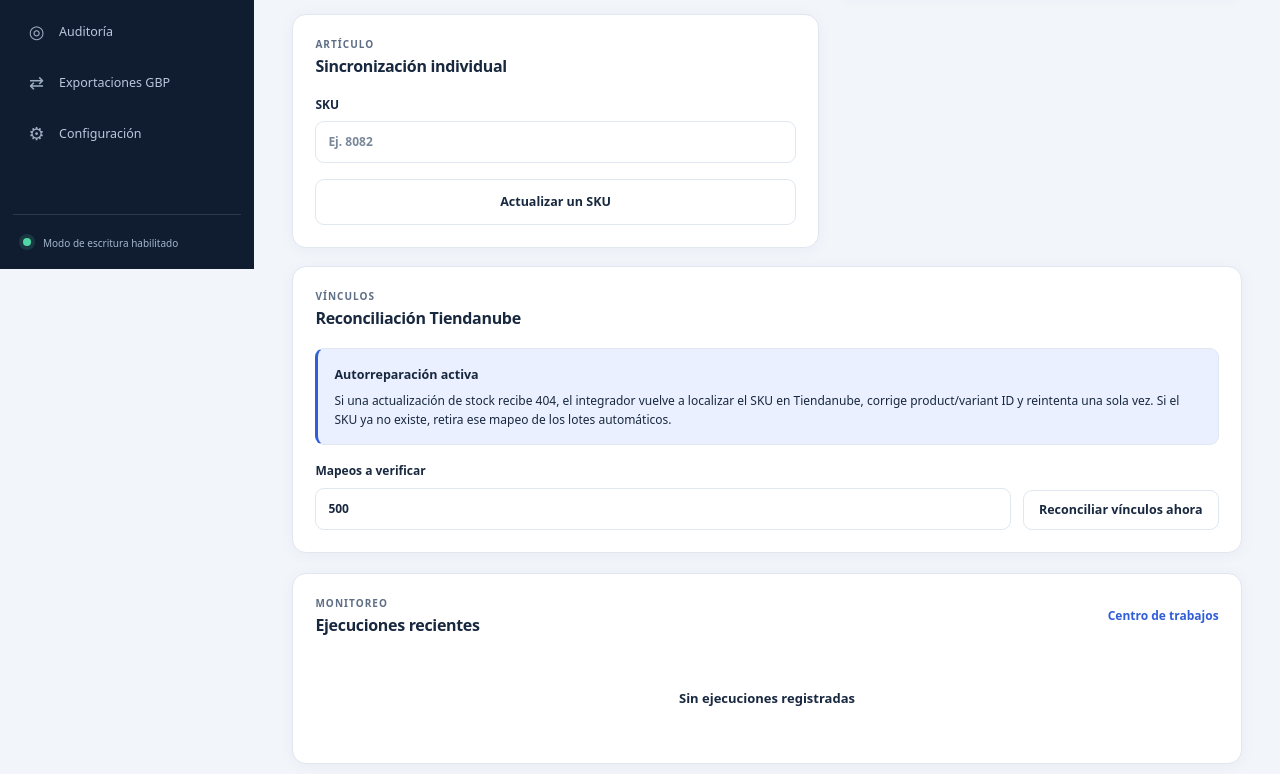
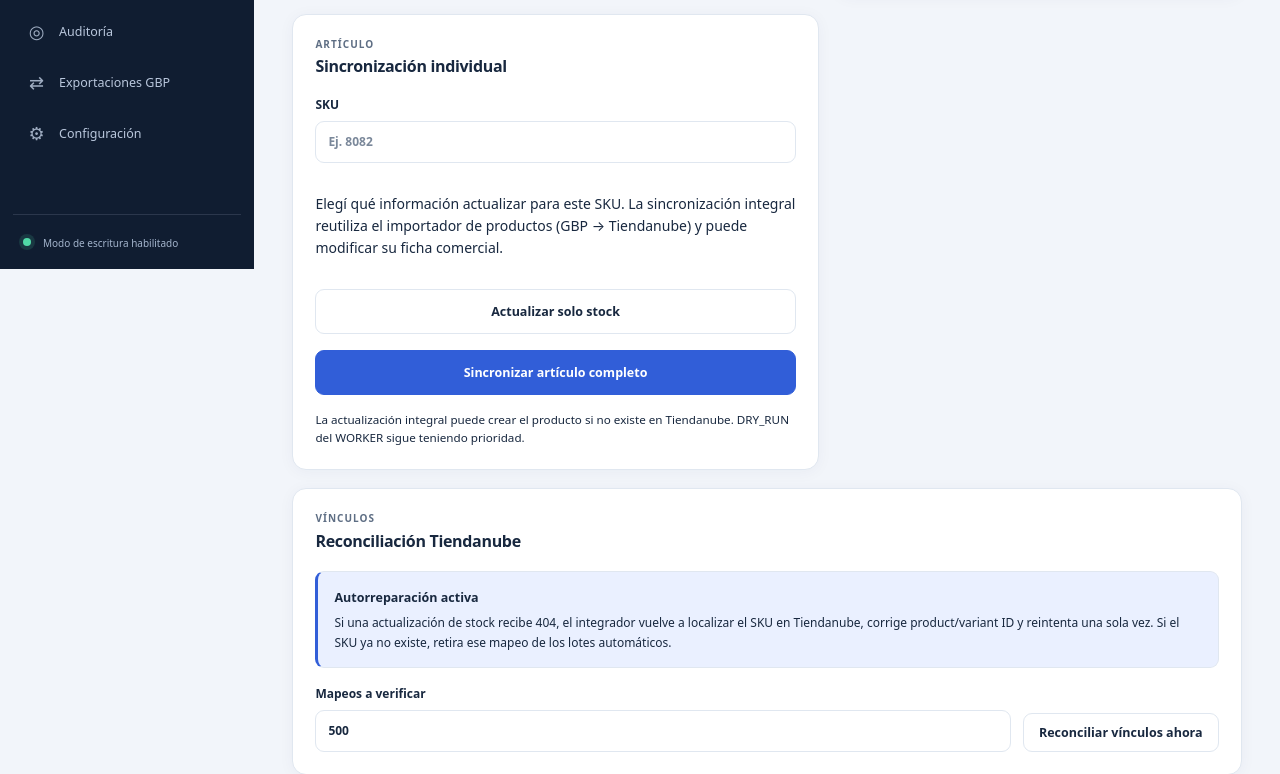
Before and after one commit to PadillaGabriel/GBP_TN_SYNC, a FastAPI app: template app/templates/enterprise/sincronizacion.html in a window 1280 px wide. Shown: the part 531-1305 px from the top of the page. Run offline with FastAPI, Linux system fonts and the light colour scheme; the template is opened without the code that fills it, so the values that code supplies are empty.

Commit message:
Sincronizacion integral

```diff
--- a/app/static/enterprise/features/jobs.js
+++ b/app/static/enterprise/features/jobs.js
@@ -142,15 +142,15 @@ async function refreshJobs({ silent = true, scheduleNext = true } = {}) {
     if (scheduleNext) scheduleNextPoll(nextDelay);
   }
 }
-function prepareFormRequest(form) {
+function prepareFormRequest(form, submitter = null) {
   const method = String(form.method || "POST").toUpperCase();
-  const url = new URL(form.action, window.location.origin);
+  const url = new URL(submitter?.formAction || form.action, window.location.origin);
   const data = new FormData(form);
   if (method === "GET") {
     for (const [key, value] of data.entries()) url.searchParams.set(key, String(value));
     return { url: url.toString(), options: { method } };
   }
-  if (form.enctype.includes("multipart/form-data") || form.action.endsWith("/panel/importar-sku") || url.pathname.endsWith("/panel/stock/run-sku")) {
+  if (form.enctype.includes("multipart/form-data") || url.pathname.endsWith("/panel/importar-sku") || url.pathname.endsWith("/panel/stock/run-sku")) {
     return { url: url.toString(), options: { method, body: data } };
   }
   for (const [key, value] of data.entries()) url.searchParams.set(key, String(value));
@@ -160,10 +160,11 @@ function initializeJobForms() {
   queryAll("[data-job-form]").forEach((form) => {
     form.addEventListener("submit", async (event) => {
       event.preventDefault();
-      const button = form.querySelector('button[type="submit"], button:not([type])');
+      const button = event.submitter || form.querySelector('button[type="submit"], button:not([type])');
+      if (button?.dataset.confirmFull === "true" && !window.confirm("¿Sincronizar la ficha comercial completa desde GBP a Tiendanube? Se podrán crear o actualizar nombre, precio, stock, descripción y otros datos gestionados por el importador.")) return;
       setButtonBusy(button, true, "Encolando…");
       try {
-        const { url, options } = prepareFormRequest(form);
+        const { url, options } = prepareFormRequest(form, button);
         const result = await request(url, options);
         if (result?.ok === false) throw new Error(result.error || result.detalle || "No se pudo iniciar.");
         toast(result?.job_id ? `Trabajo #${result.job_id} registrado en la cola.` : "Solicitud registrada.", "success");
--- a/app/templates/enterprise/sincronizacion.html
+++ b/app/templates/enterprise/sincronizacion.html
@@ -26,7 +26,10 @@
     <div class="card-head"><div><span class="eyebrow">ARTÍCULO</span><h3>Sincronización individual</h3></div></div>
     <form class="form-stack job-form" action="/admin/panel/stock/run-sku" method="post" data-job-form>
       <label>SKU<input name="sku" required placeholder="Ej. 8082"></label>
-      <button class="btn large">Actualizar un SKU</button>
+      <p>Elegí qué información actualizar para este SKU. La sincronización integral reutiliza el importador de productos (GBP → Tiendanube) y puede modificar su ficha comercial.</p>
+      <button type="submit" class="btn large" formaction="/admin/panel/stock/run-sku">Actualizar solo stock</button>
+      <button type="submit" class="btn primary large" formaction="/admin/panel/importar-sku" data-confirm-full="true">Sincronizar artículo completo</button>
+      <small>La actualización integral puede crear el producto si no existe en Tiendanube. DRY_RUN del WORKER sigue teniendo prioridad.</small>
     </form>
   </section>
 </div>
```
